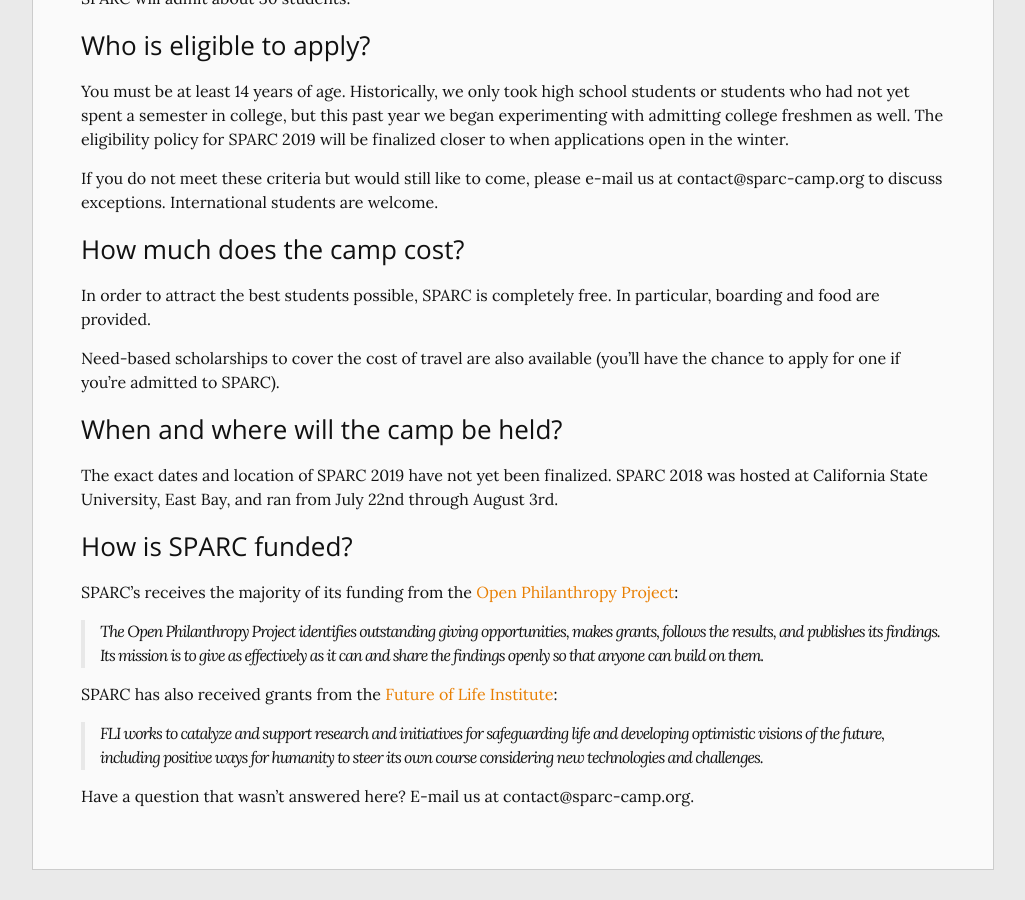
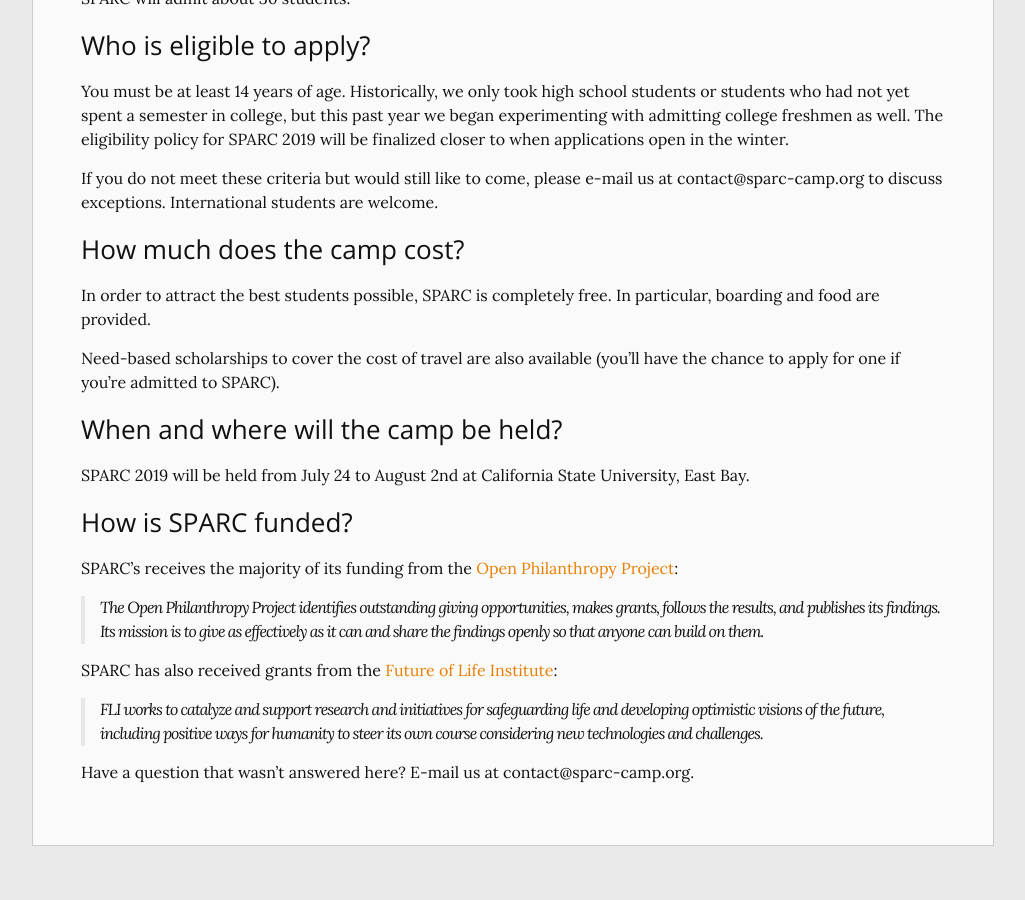
Before and after one commit to sparc-camp/sparc-camp.github.io, a Jekyll site: the page built from content/faq.md, in a window 1280 px wide and 900 px high, scrolled down 1236 px. Shown: the whole window, without its empty margins (127-1152 px from the left). Built offline with Jekyll 4.4.1, drawn with Linux system fonts in a browser that asks for light colours; after the commit the page ends 2112 px from its top, so only the background shows below that.

Commit message:
update dates

```diff
--- a/content/faq.md
+++ b/content/faq.md
@@ -39,7 +39,7 @@
 Need-based scholarships to cover the cost of travel are also available (you’ll have the chance to apply for one if you’re admitted to SPARC).
 
 ### When and where will the camp be held?
-The exact dates and location of SPARC 2019 have not yet been finalized. SPARC 2018 was hosted at California State University, East Bay, and ran from July 22nd through August 3rd.
+SPARC 2019 will be held from July 24 to August 2nd at California State University, East Bay.
 
 ### How is SPARC funded?
 SPARC’s receives the majority of its funding from the [Open Philanthropy Project]({{"https://www.openphilanthropy.org/about"}}):
```
